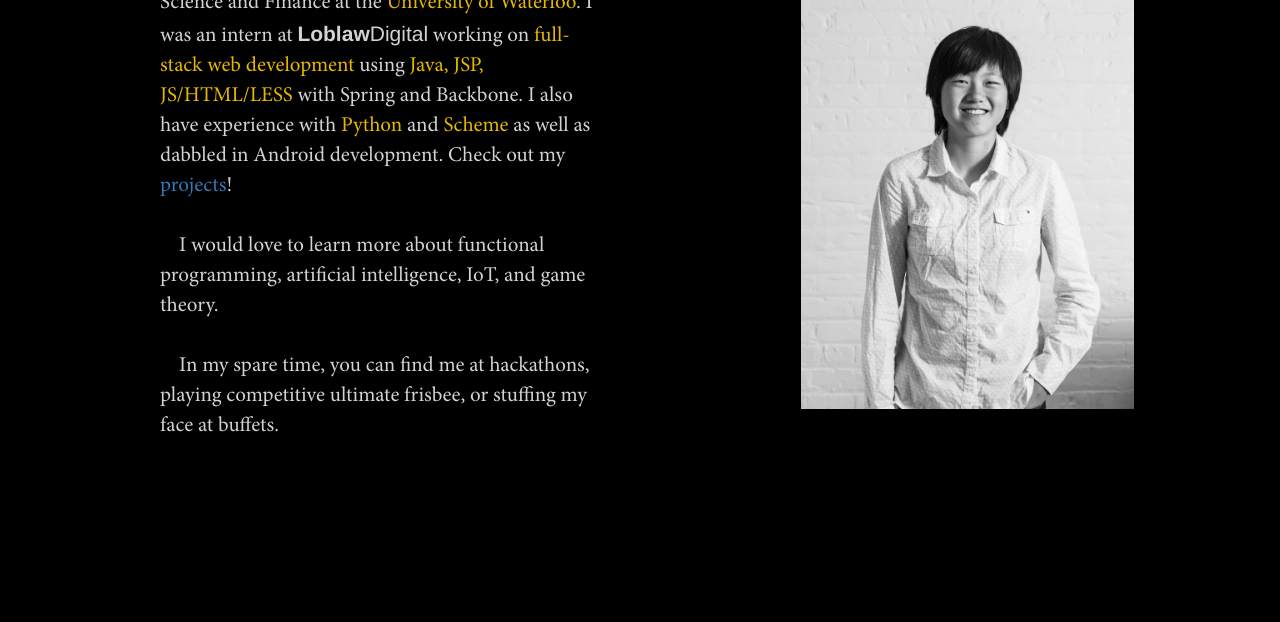
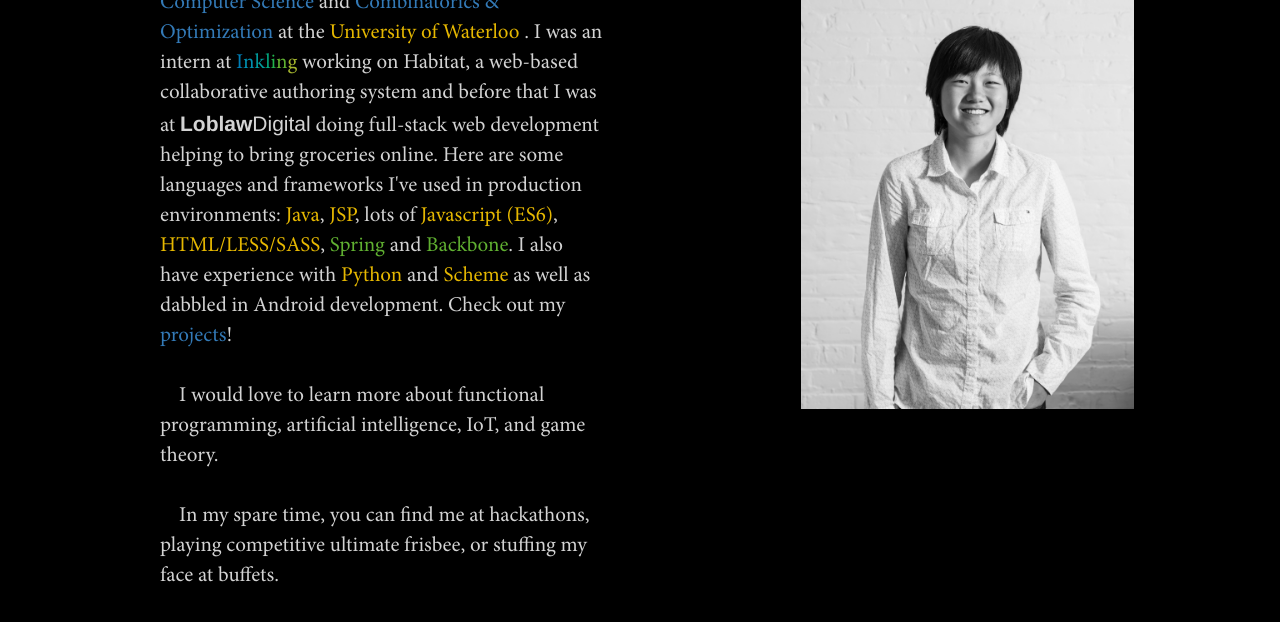
Before and after one commit to rosexu/rosexu.github.io, a website: page about.html in a window 1280 px wide. Shown: the part 306-928 px from the top of the page. Before the commit the page ends 800 px from the top, so only its background shows below. Drawn offline with Linux system fonts and the light colour scheme.

Commit message:
update about me

```diff
--- a/about.html
+++ b/about.html
@@ -50,7 +50,29 @@
 		</div>
   		<div class="col-sm-6 col-sm-pull-6 wrapper-text">
 		<p class="bio">
-			&nbsp;&nbsp;&nbsp;&nbsp;My name is <span class="red">Rose Xu</span> and I study Computer Science and Finance at the <span class="yellow">University of Waterloo</span>. I was an intern at <span class="loblaw-digital"><b>Loblaw</b>Digital</span> working on <span class="yellow">full-stack web development</span> using <span class="yellow">Java, JSP, JS/HTML/LESS</span> with Spring and Backbone. I also have experience with <span class="yellow">Python</span> and <span class="yellow">Scheme</span> as well as dabbled in Android development. Check out my <a href="portfolio.html">projects</a>! <br/><br/>
+			&nbsp;&nbsp;&nbsp;&nbsp;My name is
+			<span class="red">Rose Xu</span>
+			and I am majoring in
+			<a href="https://ugradcalendar.uwaterloo.ca/page/MATH-Bachelor-of-Mathematics-Computer-Science-1">Computer Science</a> and
+			<a href="http://ugradcalendar.uwaterloo.ca/page/MATH-Combinatorics-and-Optimization">Combinatorics & Optimization</a>
+			at the
+			<span class="yellow">University of Waterloo</span>
+			. I was an intern at
+			<span class="ink1">I</span><span class="ink2">n</span><span class="ink3">k</span><span class="ink4">l</span><span class="ink5">i</span><span class="ink6">n</span><span class="ink7">g</span>
+			working on Habitat, a web-based collaborative authoring system and before that I was at
+			<span class="loblaw-digital"><b>Loblaw</b>Digital</span>
+			doing full-stack web development helping to bring groceries online. Here are some languages and frameworks I've used in production environments:
+			<span class="yellow">Java</span>,
+			<span class="yellow">JSP</span>, lots of
+			<span class="yellow">Javascript (ES6)</span>,
+			<span class="yellow">HTML/LESS/SASS</span>,
+			<span class="ink6">Spring</span> and
+			<span class="ink6">Backbone</span>. I also have experience with
+			<span class="yellow">Python</span> and
+			<span class="yellow">Scheme</span>
+			as well as dabbled in Android development. Check out my
+			<a href="portfolio.html">projects</a>!
+			<br/><br/>
 			&nbsp;&nbsp;&nbsp;&nbsp;I would love to learn more about functional programming, artificial intelligence, IoT, and game theory.
 			<br/> <br/>
 			&nbsp;&nbsp;&nbsp;&nbsp;In my spare time, you can find me at hackathons, playing competitive ultimate frisbee, or stuffing my face at buffets.
--- a/less/about.less
+++ b/less/about.less
@@ -16,6 +16,34 @@
 			font-family: Helvetica;
 		}
 	}
+}
+
+.ink1 {
+	color: @warm-blue;
+}
+
+.ink2 {
+	color: @cool-blue;
+}
+
+.ink3 {
+	color: @teal;
+}
+
+.ink4 {
+	color: @viridian;
+}
+
+.ink5 {
+	color: @cool-green;
+}
+
+.ink6 {
+	color: @leave-green;
+}
+
+.ink7 {
+	color: @yellow-green;
 }
 
 /*medium viewport*/
--- a/less/main.less
+++ b/less/main.less
@@ -1,3 +1,4 @@
+@import "variables.less";
 @import "navbar.less";
 @import "miscel.less";
 @import "name.less";
--- /dev/null
+++ b/less/variables.less
@@ -0,0 +1,9 @@
+/* Colors */
+
+@warm-blue: #007db6;
+@cool-blue: #0091b2;
+@teal: #009c9e;
+@viridian: #00a77e;
+@cool-green: #22b24c;
+@leave-green: #60b031;
+@yellow-green: #a5b62e;
```
Also changed, not shown: css/main.css, less/miscel.less (line endings or trailing spaces).
